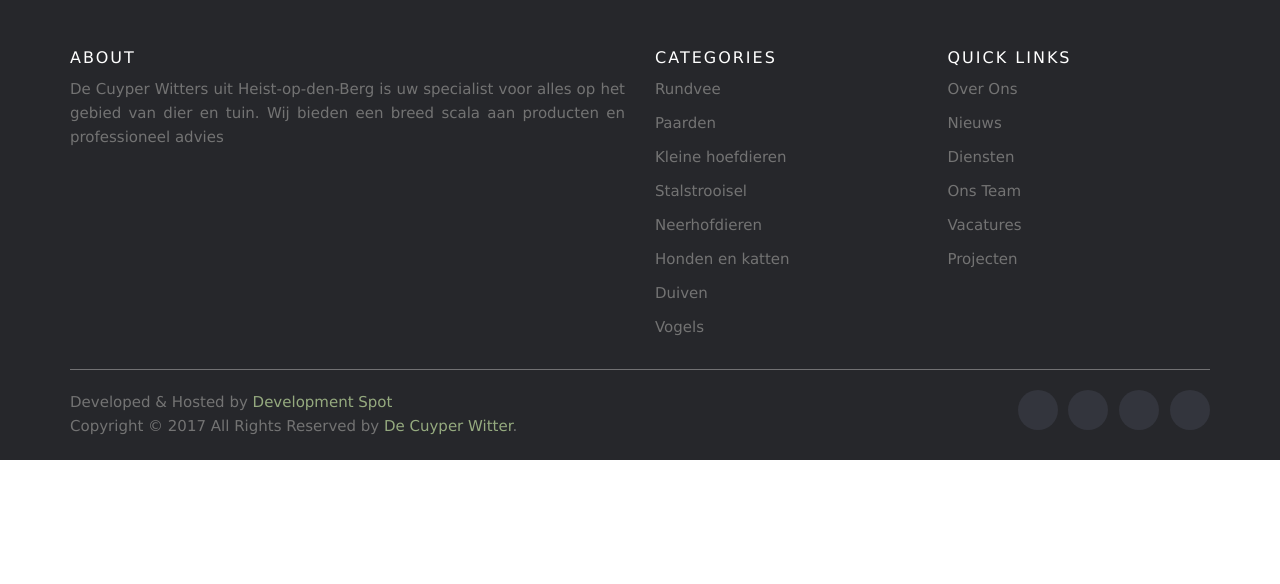
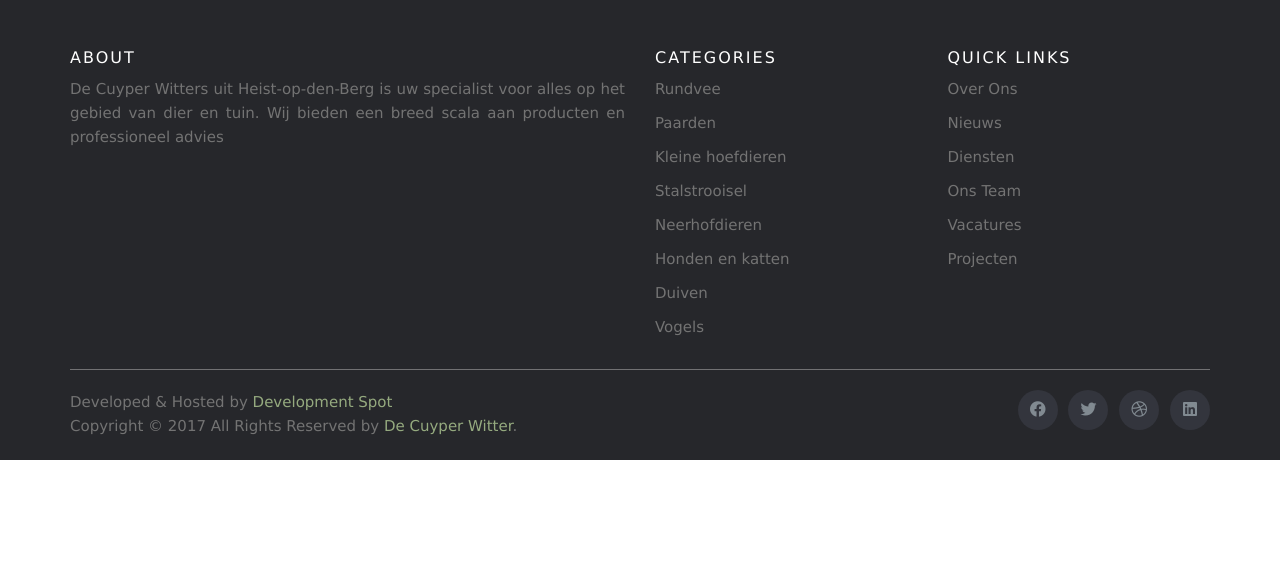
Before and after one commit to StagiairY/decuyperwitters, a PHP site: page /Antargaz.php in a window 1280 px wide. Shown: the part 310-894 px from the top of the page. Run offline with PHP 8.4, Linux system fonts and the light colour scheme; some libraries are stand-ins or nearby versions; some web fonts are replaced.

Commit message:
header fix , footer fix

```diff
--- a/css/style.css
+++ b/css/style.css
@@ -8,7 +8,6 @@ body {
     color: grey;
     font-weight: 300;
     font-size: 1.1rem;
-
     font-family: Verdana, sans-serif !important;
 }
 
@@ -32,11 +31,7 @@ a:hover {
     text-decoration: none;
 }
 
-h1, h2, h3, h4, h5,
-.h1, .h2, .h3, .h4, .h5 {
-    font-family: Verdana, sans-serif !important;
-    font-family: 'Slabo 27px', serif;
-}
+
 
 .border-2 {
     border-width: 2px;
--- a/include/footer.php
+++ b/include/footer.php
@@ -48,10 +48,10 @@
 
             <div class="col-md-4 col-sm-6 col-xs-12">
                 <ul class="social-icons">
-                    <li><a class="facebook" href="#"><i class="fa fa-facebook"></i></a></li>
-                    <li><a class="twitter" href="#"><i class="fa fa-twitter"></i></a></li>
-                    <li><a class="dribbble" href="#"><i class="fa fa-dribbble"></i></a></li>
-                    <li><a class="linkedin" href="#"><i class="fa fa-linkedin"></i></a></li>
+                    <li><a class="facebook" href="#"><i class="fab fa-facebook"></i></a></li>
+                    <li><a class="twitter" href="#"><i class="fab fa-twitter"></i></a></li>
+                    <li><a class="dribbble" href="#"><i class="fab fa-dribbble"></i></a></li>
+                    <li><a class="linkedin" href="#"><i class="fab fa-linkedin"></i></a></li>
                 </ul>
             </div>
         </div>
--- a/include/header.php
+++ b/include/header.php
@@ -17,8 +17,6 @@
 
     <!-- Font Awesome -->
     <link rel="stylesheet" href="https://cdnjs.cloudflare.com/ajax/libs/font-awesome/5.15.3/css/all.min.css">
-    <!-- If you need a specific version, uncomment the line below -->
-    <!-- <link rel="stylesheet" href="https://cdnjs.cloudflare.com/ajax/libs/font-awesome/5.15.1/css/all.min.css" integrity="sha512-jJ3DJk7fZgIbdzT/baVTIu7ZfSxFKTRSDzLfeF+3fJkuE03qQq3w+nlM1z/wYfTtMa8ezPe1zG4D+YeKdAM+rw==" crossorigin="anonymous" />
 
     <!-- Custom Fonts -->
     <link rel="stylesheet" href="fonts/icomoon/style.css">
@@ -33,6 +31,7 @@
     <link rel="stylesheet" href="css/bootstrap-datepicker.css">
     <link rel="stylesheet" href="css/aos.css">
     <link href="css/jquery.mb.YTPlayer.min.css" media="all" rel="stylesheet" type="text/css">
+
 
     <!-- Main Styles -->
     <link rel="stylesheet" href="css/style.css">
@@ -104,8 +103,9 @@
 
 
 <div class="site-wrap">
-    <div class="site-mobile-menu site-navbar-target">
-        <div class="site-mobile-menu-header">
+    <div class=" site-mobile-menu site-navbar-target">
+        <div class="bg-primary site-mobile-menu-header ">
+            <img src="/images/part1/decuyperwitters.png" alt="">
             <div class="site-mobile-menu-close mt-3 text-right">
                 <span class="icon-close2 js-menu-toggle"></span>
             </div>
```
